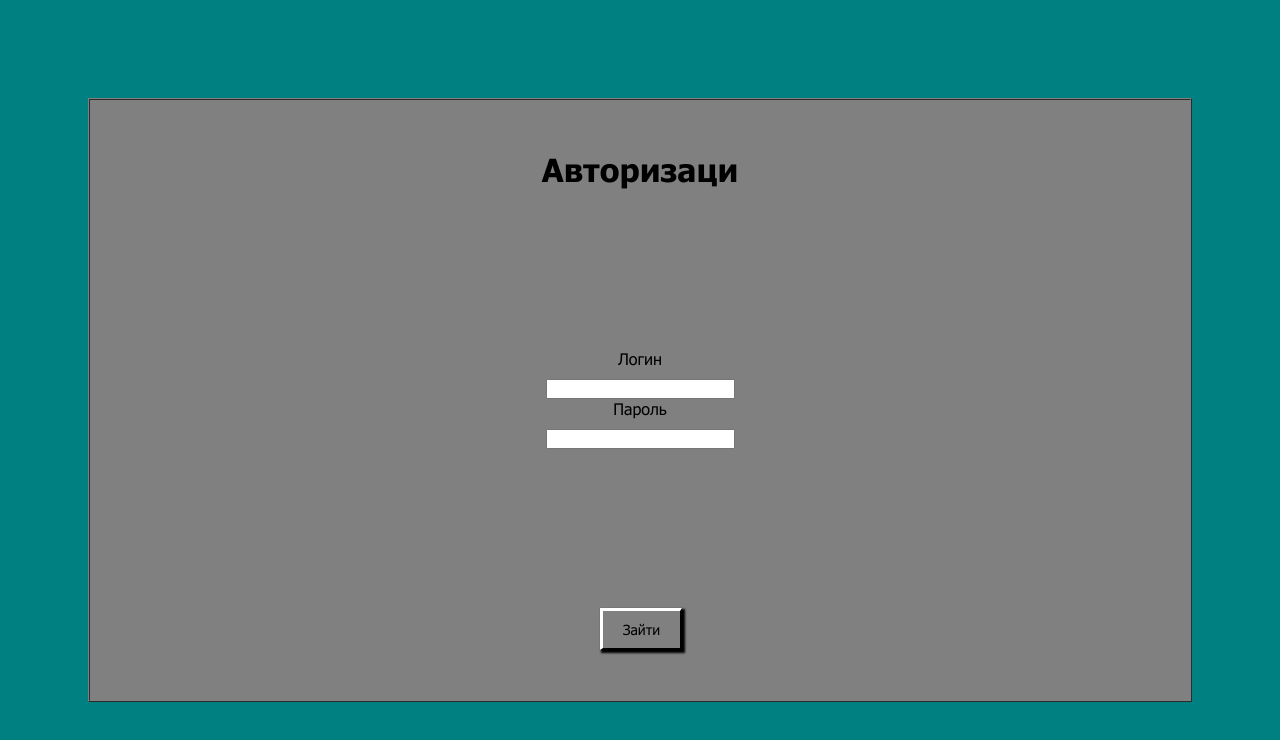
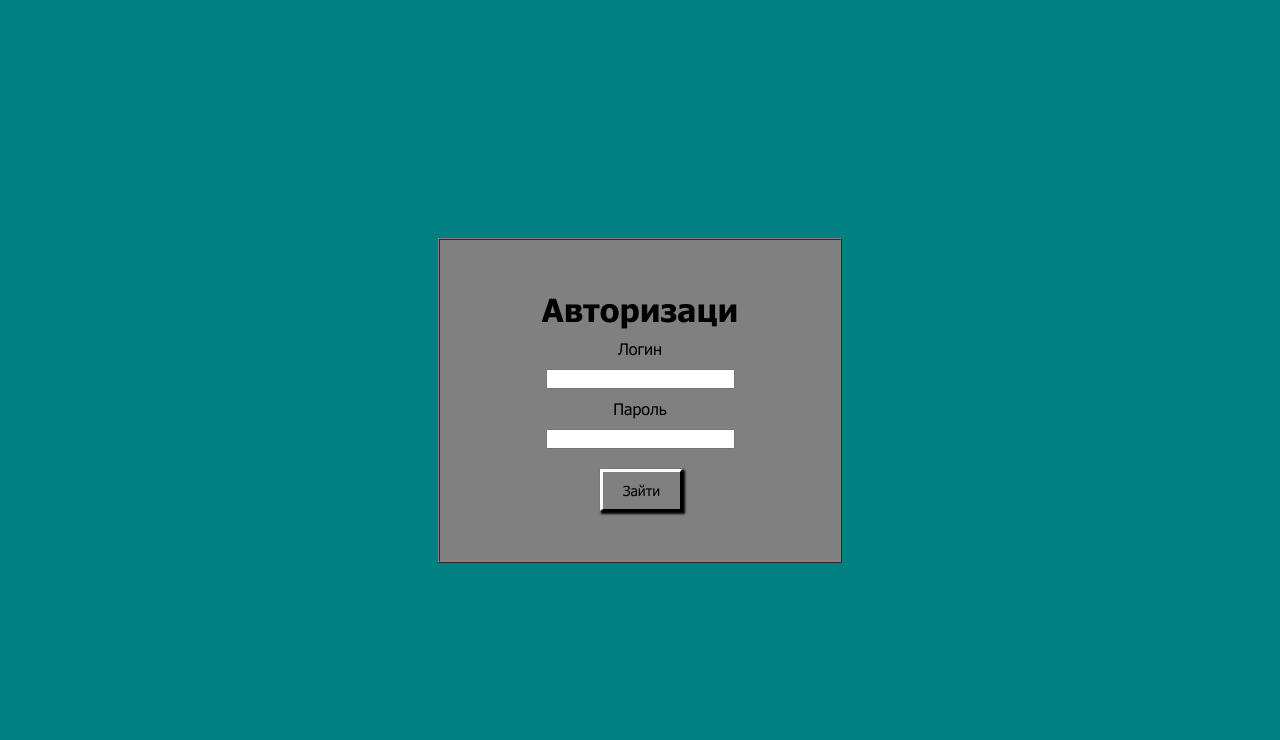
Before and after one commit to kayoshi03/UcPractica-Windows, a React (Create React App) app in the folder frontend/: page /signin in a window 1280 px wide. Shown: the top 740 px of the page. Built offline with nearby package versions, Linux system fonts and the light colour scheme.

Commit message:
style - изменение вида формы

```diff
--- a/frontend/src/Layout/Page/SignIn/style.scss
+++ b/frontend/src/Layout/Page/SignIn/style.scss
@@ -18,8 +18,8 @@
     border: 2px ridge grey;
 
     width: 100%;
-    max-width: 1000px;
-    height: 500px;
+    max-width: 300px;
+
 
     padding: 50px;
 
@@ -32,6 +32,10 @@
         margin-bottom: 10px;
     }
 
+    input {
+      margin-bottom: 10px;
+    }
+
     button {
       height: auto;
       padding: 10px 20px;
```
